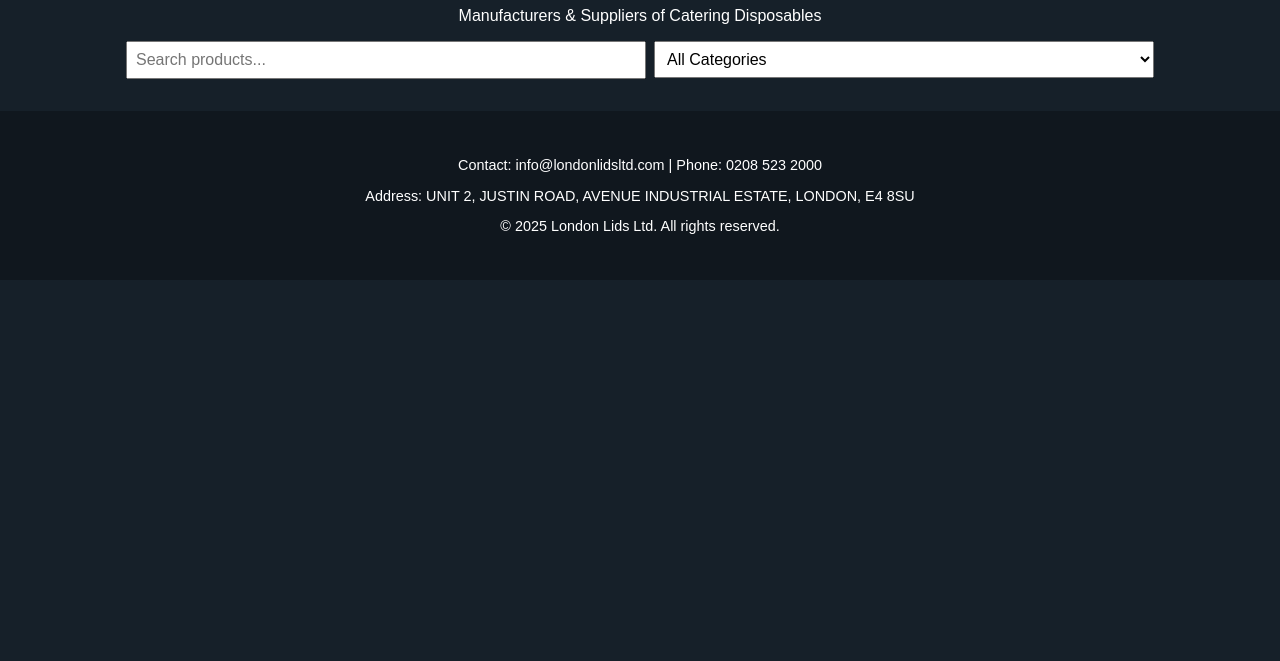
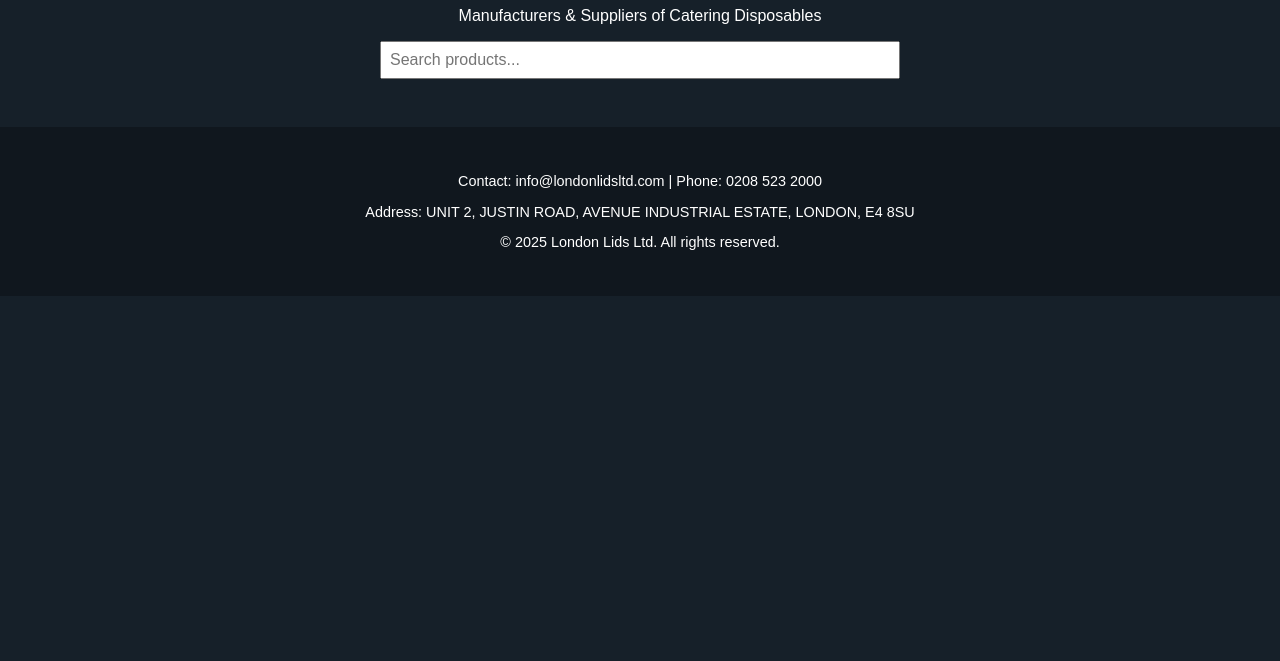
Before and after one commit to karthik-B-byte/london-lids-products, a plain HTML site: page index.html in a window 1280 px wide. Shown: the part 139-800 px from the top of the page. Drawn offline with Linux system fonts and the light colour scheme.

Commit message:
Add files via upload

```diff
--- a/index.html
+++ b/index.html
@@ -1,3 +1,4 @@
+
 <!DOCTYPE html>
 <html lang="en">
 <head>
@@ -5,25 +6,14 @@
   <meta name="viewport" content="width=device-width, initial-scale=1.0"/>
   <title>London Lids Product Catalog</title>
   <link rel="stylesheet" href="style.css" />
-  <script defer src="script/script.js"></script>
+  <script defer src="script.js"></script>
 </head>
 <body>
   <header>
-    <img src="images/logo_LLL_white.png" alt="London Lids Logo" class="logo" />
-    <div>
-      <h1>London Lids Limited</h1>
-      <p>Manufacturers & Suppliers of Catering Disposables</p>
-    </div>
-    <div class="search-filter">
-      <input type="text" id="searchInput" placeholder="Search products..." />
-      <select id="categoryFilter">
-        <option value="">All Categories</option>
-        <option value="Aluminium">Aluminium</option>
-        <option value="Plastic">Plastic</option>
-        <option value="Paper">Paper</option>
-        <option value="Bagasse">Bagasse</option>
-      </select>
-    </div>
+    <img src="images/logo.png" alt="London Lids Logo" class="logo"/>
+    <h1>London Lids Limited</h1>
+    <p>Manufacturers & Suppliers of Catering Disposables</p>
+    <input type="text" id="searchInput" placeholder="Search products..." />
   </header>
   <main><div id="catalog"></div></main>
   <footer id="contact">
--- a/script.js
+++ b/script.js
@@ -1 +1 @@
-console.log("script.js loaded");
+// Insert final JS manually if needed
--- a/style.css
+++ b/style.css
@@ -1,3 +1,4 @@
+
 body {
   background-color: #162029;
   color: white;
@@ -16,7 +17,7 @@
 h1, h2, h3, h4 {
   color: #e4a342;
 }
-input#searchInput, select#categoryFilter {
+input#searchInput {
   width: 80%;
   max-width: 500px;
   padding: 0.5rem;
@@ -54,19 +55,11 @@
   background-color: #10171e;
   font-size: 0.9rem;
 }
-.search-filter {
-  display: flex;
-  flex-direction: column;
-  align-items: center;
-  gap: 0.5rem;
-}
-@media (min-width: 769px) {
-  .search-filter {
-    flex-direction: row;
-    justify-content: center;
+@media (max-width: 768px) {
+  .logo {
+    width: 100px;
   }
-  input#searchInput,
-  select#categoryFilter {
-    margin: 0;
+  input#searchInput {
+    width: 90%;
   }
 }
```
Also changed, not shown: logo.png (added).
